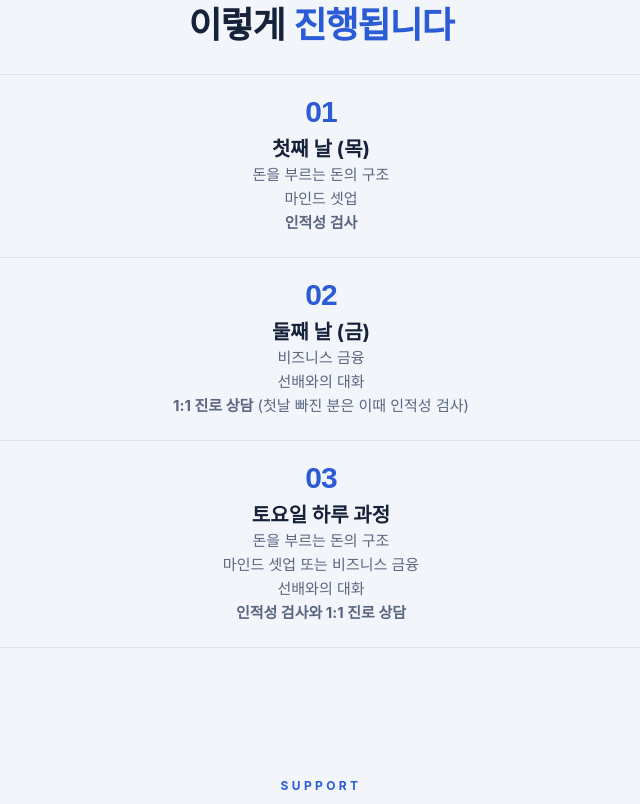
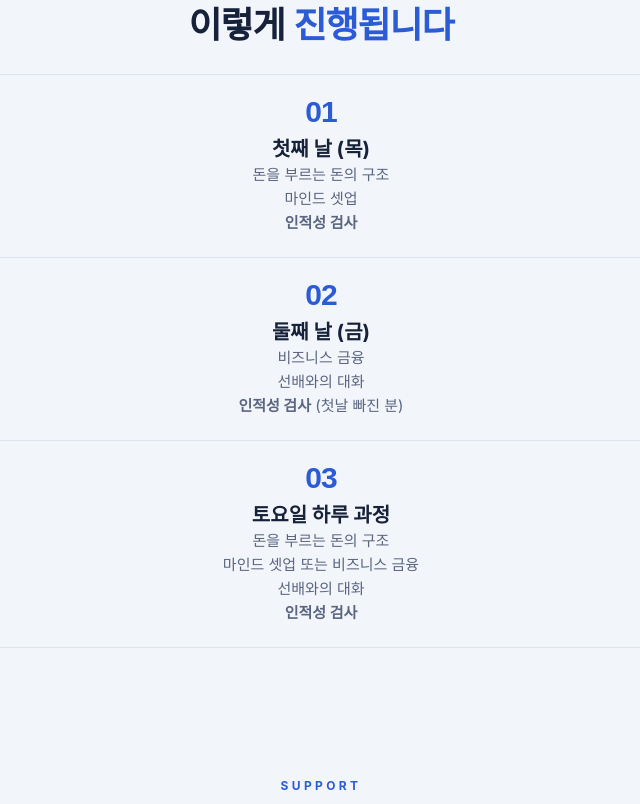
Before and after one commit to sangsaeng-finance/sangsaeng-finance.github.io, a plain HTML site: page index.html in a window 1280 px wide. Shown: the part 1382-2186 px from the top of the page, without its empty margins (319-959 px from the left). Drawn offline with nearby package versions, Linux system fonts and the light colour scheme; a web font is replaced by a local one.

Commit message:
1:1 진로 상담 문구 삭제

```diff
--- a/index.html
+++ b/index.html
@@ -4,7 +4,7 @@
 <meta charset="utf-8">
 <meta name="viewport" content="width=device-width,initial-scale=1,viewport-fit=cover"><meta name="color-scheme" content="only light">
 <title>금융상생연수 — 현직 금융인에게 직접 묻는 금융강의</title>
-<meta name="description" content="참가비 무료, 이수 지원금 최대 10만원. 11월 5~6일(목·금) · 11월 7일(토) 선릉역. 강의 뒤 인적성 검사와 1:1 진로 상담까지. 선착순 마감.">
+<meta name="description" content="참가비 무료, 이수 지원금 최대 10만원. 11월 5~6일(목·금) · 11월 7일(토) 선릉역. 강의 뒤 인적성 검사까지. 선착순 마감.">
 <!-- 2026-10-26 PC 초안(공개 전). 원본 구조 = 10/15 잡세미나 랜딩(seminar/). 게시 예정 주소 /sangsaeng/ -->
 <meta property="og:type" content="website">
 <meta property="og:title" content="금융상생연수 — 현직 금융인에게 직접 묻는 금융강의">
@@ -274,7 +274,7 @@ footer{color:var(--mute)}
   <div class="wrap">
     <p class="who-for">금융권 진로를 꿈꾸는 분 · 금융이 궁금한 분</p>
     <h1 class="sf">현직 금융인에게<br><b>직접 묻는</b> 금융강의</h1>
-    <p class="sub">강의 뒤 인적성 검사와 1:1 진로 상담까지</p>
+    <p class="sub">강의 뒤 인적성 검사까지</p>
     <div class="free">
       <div class="amt">10<small>만원</small></div>
       <div class="lb"><b>참가비 무료</b>세미나 이수 지원금<br><span>최대 금액 · 선착순 마감</span></div>
@@ -299,8 +299,8 @@ footer{color:var(--mute)}
   <p class="eyebrow">PROGRAM</p>
   <h2 class="h2 sf">이렇게 <b>진행됩니다</b></h2>
   <div class="step rv"><span class="no">01</span><h3>첫째 날 (목)</h3><p>돈을 부르는 돈의 구조<br>마인드 셋업<br><b>인적성 검사</b></p></div>
-  <div class="step rv"><span class="no">02</span><h3>둘째 날 (금)</h3><p>비즈니스 금융<br>선배와의 대화<br><b>1:1 진로 상담</b> (첫날 빠진 분은 이때 인적성 검사)</p></div>
-  <div class="step rv"><span class="no">03</span><h3>토요일 하루 과정</h3><p>돈을 부르는 돈의 구조<br>마인드 셋업 또는 비즈니스 금융<br>선배와의 대화<br><b>인적성 검사와 1:1 진로 상담</b></p></div>
+  <div class="step rv"><span class="no">02</span><h3>둘째 날 (금)</h3><p>비즈니스 금융<br>선배와의 대화<br><b>인적성 검사</b> (첫날 빠진 분)</p></div>
+  <div class="step rv"><span class="no">03</span><h3>토요일 하루 과정</h3><p>돈을 부르는 돈의 구조<br>마인드 셋업 또는 비즈니스 금융<br>선배와의 대화<br><b>인적성 검사</b></p></div>
 </div></section>
 
 <!-- ④ 지원금 -->
```
Also changed, not shown: og.jpg.
